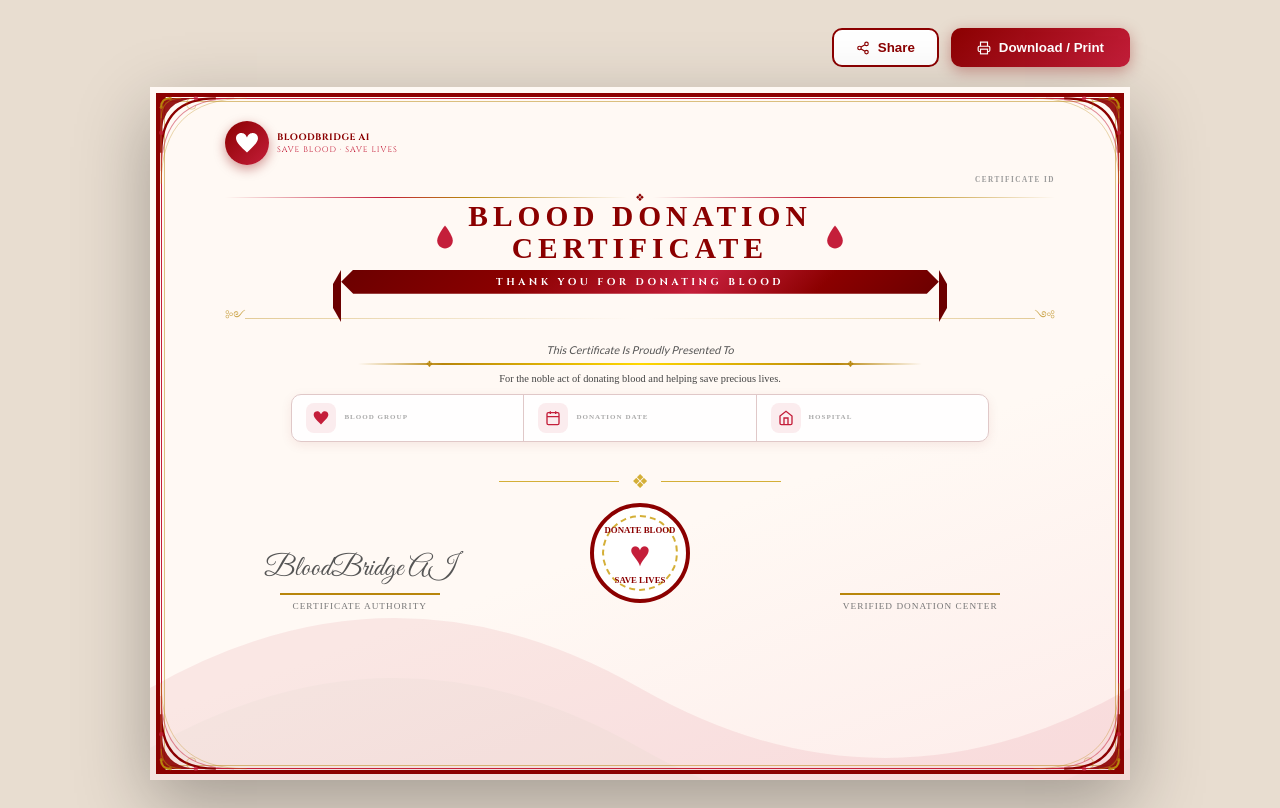
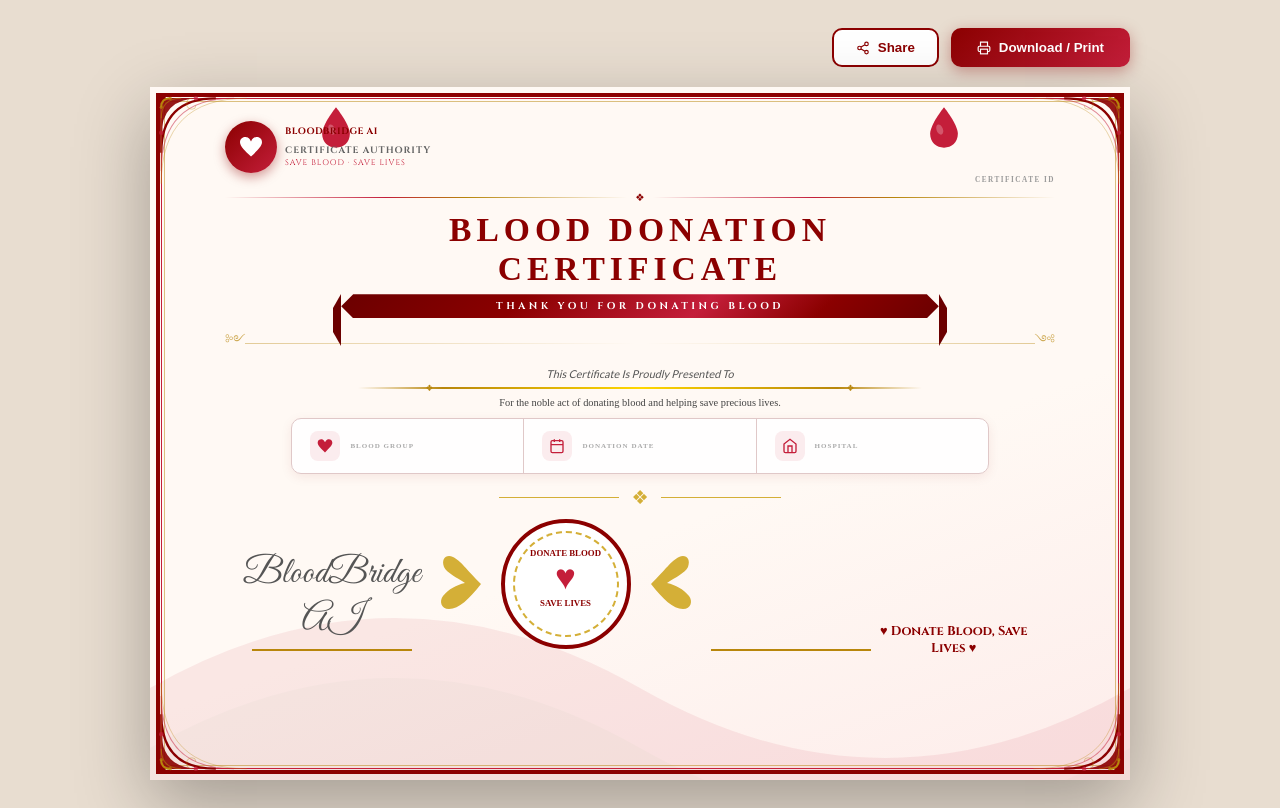
Before and after one commit to Sohail123-spec/bloodbridge-ai, a Flask app: template templates/certificate.html in a window 1280 px wide. Run offline with Flask 3, Linux system fonts and the light colour scheme; the template is opened without the code that fills it, so the values that code supplies are empty; some libraries are stand-ins or nearby versions.

Commit message:
Certificate Updated

```diff
--- a/templates/certificate.html
+++ b/templates/certificate.html
@@ -53,7 +53,7 @@ body{background:#e8ddd0;min-height:100vh;display:flex;flex-direction:column;alig
 /* TOP ROW */
 .top-row{width:100%;display:flex;justify-content:space-between;align-items:flex-start;margin-bottom:4px}
 .logo-block{display:flex;align-items:center;gap:8px}
-.logo-icon{width:44px;height:44px;background:linear-gradient(135deg,#8B0000,#C41E3A);border-radius:50%;display:flex;align-items:center;justify-content:center;box-shadow:0 4px 12px rgba(139,0,0,.4)}
+.logo-icon{width:52px;height:52px;background:linear-gradient(135deg,#8B0000,#C41E3A);border-radius:50%;display:flex;align-items:center;justify-content:center;box-shadow:0 4px 12px rgba(139,0,0,.4)}
 .logo-icon svg{width:24px;height:24px}
 .logo-text{font-family:'Cinzel',serif;font-size:.58rem;font-weight:700;color:#8B0000;line-height:1.4;letter-spacing:.5px;text-transform:uppercase}
 .logo-text span{font-size:.5rem;font-weight:400;color:#C41E3A;display:block;letter-spacing:1px}
@@ -77,10 +77,10 @@ body{background:#e8ddd0;min-height:100vh;display:flex;flex-direction:column;alig
 /* TITLE */
 .cert-title{
   font-family:'Cinzel',serif;
-  font-size:clamp(1.2rem,2.3vw,1.85rem);
+  font-size:clamp(1.35rem,2.7vw,2.1rem);
   font-weight:900;color:#8B0000;
   text-align:center;letter-spacing:5px;
-  line-height:1.1;margin:-10px 0 0;
+  line-height:1.15;margin:1px 0;
   text-transform:uppercase;
 }
 
@@ -109,9 +109,9 @@ body{background:#e8ddd0;min-height:100vh;display:flex;flex-direction:column;alig
 /* NAME */
 .donor-name{
   font-family:'Great Vibes',cursive;
-  font-size:clamp(3.3rem,6vw,5.2rem);
+  font-size:clamp(3.5rem,6.2vw,5.4rem);
   color:#8B0000;line-height:1;
-  text-shadow:1px 2px 6px rgba(139,0,0,.2);
+  text-shadow:none;color:#7A0000;
   margin:2px 0;
 }
 
@@ -135,7 +135,7 @@ body{background:#e8ddd0;min-height:100vh;display:flex;flex-direction:column;alig
   overflow:hidden;width:84%;background:rgba(255,255,255,.9);
   box-shadow:0 3px 12px rgba(139,0,0,.08);margin-bottom:10px;
 }
-.info-cell{flex:1;display:flex;align-items:center;gap:8px;padding:8px 14px}
+.info-cell{flex:1;display:flex;align-items:center;gap:10px;padding:12px 18px}
 .info-cell+.info-cell{border-left:1.5px solid #e0c8c8}
 .info-ico{width:30px;height:30px;background:rgba(196,30,58,.08);border-radius:8px;display:flex;align-items:center;justify-content:center;flex-shrink:0}
 .info-ico svg{width:16px;height:16px}
@@ -229,6 +229,20 @@ body,.cert-title,.subtitle,.recognition-text{font-family:'Times New Roman',serif
   </div>
   {% endfor %}
 
+  <!-- Blood drops top (matching reference) -->
+  <div class="drop-top-left">
+    <svg class="blood-drop-svg" viewBox="0 0 30 42" fill="none" xmlns="http://www.w3.org/2000/svg">
+      <path d="M15 2 C15 2 2 18 2 27 C2 35 8 40 15 40 C22 40 28 35 28 27 C28 18 15 2 15 2Z" fill="#C41E3A"/>
+      <ellipse cx="11" cy="23" rx="3" ry="5" fill="rgba(255,255,255,0.25)" transform="rotate(-20 11 23)"/>
+    </svg>
+  </div>
+  <div class="drop-top-right">
+    <svg class="blood-drop-svg" viewBox="0 0 30 42" fill="none" xmlns="http://www.w3.org/2000/svg">
+      <path d="M15 2 C15 2 2 18 2 27 C2 35 8 40 15 40 C22 40 28 35 28 27 C28 18 15 2 15 2Z" fill="#C41E3A"/>
+      <ellipse cx="11" cy="23" rx="3" ry="5" fill="rgba(255,255,255,0.25)" transform="rotate(-20 11 23)"/>
+    </svg>
+  </div>
+
   <!-- Background wave -->
   <div class="bg-wave">
     <svg viewBox="0 0 980 440" preserveAspectRatio="none" xmlns="http://www.w3.org/2000/svg">
@@ -246,7 +260,7 @@ body,.cert-title,.subtitle,.recognition-text{font-family:'Times New Roman',serif
         <div class="logo-icon">
           <svg viewBox="0 0 24 24" fill="white"><path d="M12 21.593c-5.63-5.539-11-10.297-11-14.402 0-3.791 3.068-5.191 5.281-5.191 1.312 0 4.151.501 5.719 4.457 1.59-3.968 4.464-4.447 5.726-4.447 2.54 0 5.274 1.621 5.274 5.181 0 4.069-5.136 8.625-11 14.402z"/></svg>
         </div>
-        <div class="logo-text">BloodBridge AI<span>Save Blood · Save Lives</span></div>
+        <div class="logo-text">BloodBridge AI<div style='font-size:.58rem;color:#666;margin-top:6px;letter-spacing:1px;text-transform:uppercase'>Certificate Authority</div><span>Save Blood · Save Lives</span></div>
       </div>
       <div class="qr-block">
         <div id="qrcode"></div>
@@ -260,13 +274,7 @@ body,.cert-title,.subtitle,.recognition-text{font-family:'Times New Roman',serif
 
     <!-- TITLE -->
     <div style="color:#B8860B;font-size:.8rem;letter-spacing:6px;margin-bottom:4px;"></div>
-
-<div style="display:flex;align-items:center;justify-content:center;gap:14px;">
-<svg width="18" height="26" viewBox="0 0 30 42"><path d="M15 2 C15 2 2 18 2 27 C2 35 8 40 15 40 C22 40 28 35 28 27 C28 18 15 2 15 2Z" fill="#C41E3A"/></svg>
-<div class="cert-title">Blood Donation<br>Certificate</div>
-<svg width="18" height="26" viewBox="0 0 30 42"><path d="M15 2 C15 2 2 18 2 27 C2 35 8 40 15 40 C22 40 28 35 28 27 C28 18 15 2 15 2Z" fill="#C41E3A"/></svg>
-</div>
-
+    <div class="cert-title">Blood Donation<br>Certificate</div>
 
     <!-- RIBBON -->
     <div class="ribbon-outer"><div class="ribbon-body">Thank You For Donating Blood</div></div>
@@ -311,7 +319,7 @@ body,.cert-title,.subtitle,.recognition-text{font-family:'Times New Roman',serif
 
 
 <!-- REFERENCE STYLE RECOGNITION SECTION -->
-<div style="width:100%;margin-top:18px;">
+<div style="width:100%;margin-top:2px;">
 
 <div style="display:flex;justify-content:center;align-items:center;margin-bottom:10px;">
     <div style="height:1px;width:120px;background:#D4AF37;"></div>
@@ -322,27 +330,35 @@ body,.cert-title,.subtitle,.recognition-text{font-family:'Times New Roman',serif
 <div style="display:flex;align-items:flex-end;justify-content:space-between;width:100%;padding:0 18px;">
 
 <div style="flex:1;text-align:center;">
-    <div style="font-family:'Great Vibes',cursive;font-size:1.8rem;color:#555;">
+    <div style="font-family:'Great Vibes',cursive;font-size:2.3rem;color:#555;">
         BloodBridge AI
     </div>
     <div style="width:160px;height:2px;background:#B8860B;margin:6px auto;"></div>
-    <div style="font-size:.58rem;letter-spacing:1px;color:#777;text-transform:uppercase;">Certificate Authority</div>
+    <div style="font-size:.72rem;font-weight:700;letter-spacing:2px;color:#666;text-transform:uppercase;">
+
+    </div>
 </div>
 
 <div style="flex:1.4;text-align:center;">
 
     <div style="display:flex;justify-content:center;align-items:center;gap:10px;">
 
-        <div style="width:100px;height:100px;border-radius:50%;border:4px solid #8B0000;position:relative;background:white;">
+        <svg width="70" height="70" viewBox="0 0 70 70">
+            <path d="M60 35 C45 20,40 12,32 8 C25 5,20 10,23 18 C26 24,35 28,44 34 C35 36,28 40,22 47 C18 52,20 60,28 60 C38 60,48 50,60 35Z" fill="#D4AF37"/>
+        </svg>
+
+        <div style="width:130px;height:130px;border-radius:50%;border:4px solid #8B0000;position:relative;background:white;">
             <div style="position:absolute;inset:8px;border:2px dashed #D4AF37;border-radius:50%;"></div>
-            <div style="position:absolute;top:18px;left:0;right:0;text-align:center;">
+            <div style="position:absolute;top:25px;left:0;right:0;text-align:center;">
                 <div style="font-size:.55rem;font-weight:900;color:#8B0000;">DONATE BLOOD</div>
                 <div style="font-size:2.2rem;color:#C41E3A;">♥</div>
                 <div style="font-size:.55rem;font-weight:900;color:#8B0000;">SAVE LIVES</div>
             </div>
         </div>
 
-
+        <svg width="70" height="70" viewBox="0 0 70 70" style="transform:scaleX(-1)">
+            <path d="M60 35 C45 20,40 12,32 8 C25 5,20 10,23 18 C26 24,35 28,44 34 C35 36,28 40,22 47 C18 52,20 60,28 60 C38 60,48 50,60 35Z" fill="#D4AF37"/>
+        </svg>
 
     </div>
 
@@ -353,11 +369,17 @@ body,.cert-title,.subtitle,.recognition-text{font-family:'Times New Roman',serif
 </div>
 
 <div style="flex:1;text-align:center;">
-    <div style="font-family:'Great Vibes',cursive;font-size:1.8rem;color:#555;">
+    <div style="font-family:'Great Vibes',cursive;font-size:2.3rem;color:#555;">
         {{ donation.hospital }}
     </div>
     <div style="width:160px;height:2px;background:#B8860B;margin:6px auto;"></div>
-    <div style="font-size:.58rem;letter-spacing:1px;color:#777;text-transform:uppercase;">Verified Donation Center</div>
+    <div style="font-size:.72rem;font-weight:700;letter-spacing:2px;color:#666;text-transform:uppercase;">
+
+    </div>
+</div>
+
+<div style="text-align:center;margin-top:8px;font-family:'Cinzel',serif;font-size:.8rem;color:#8B0000;font-weight:700;">
+♥ Donate Blood, Save Lives ♥
 </div>
 
 </div>
```
